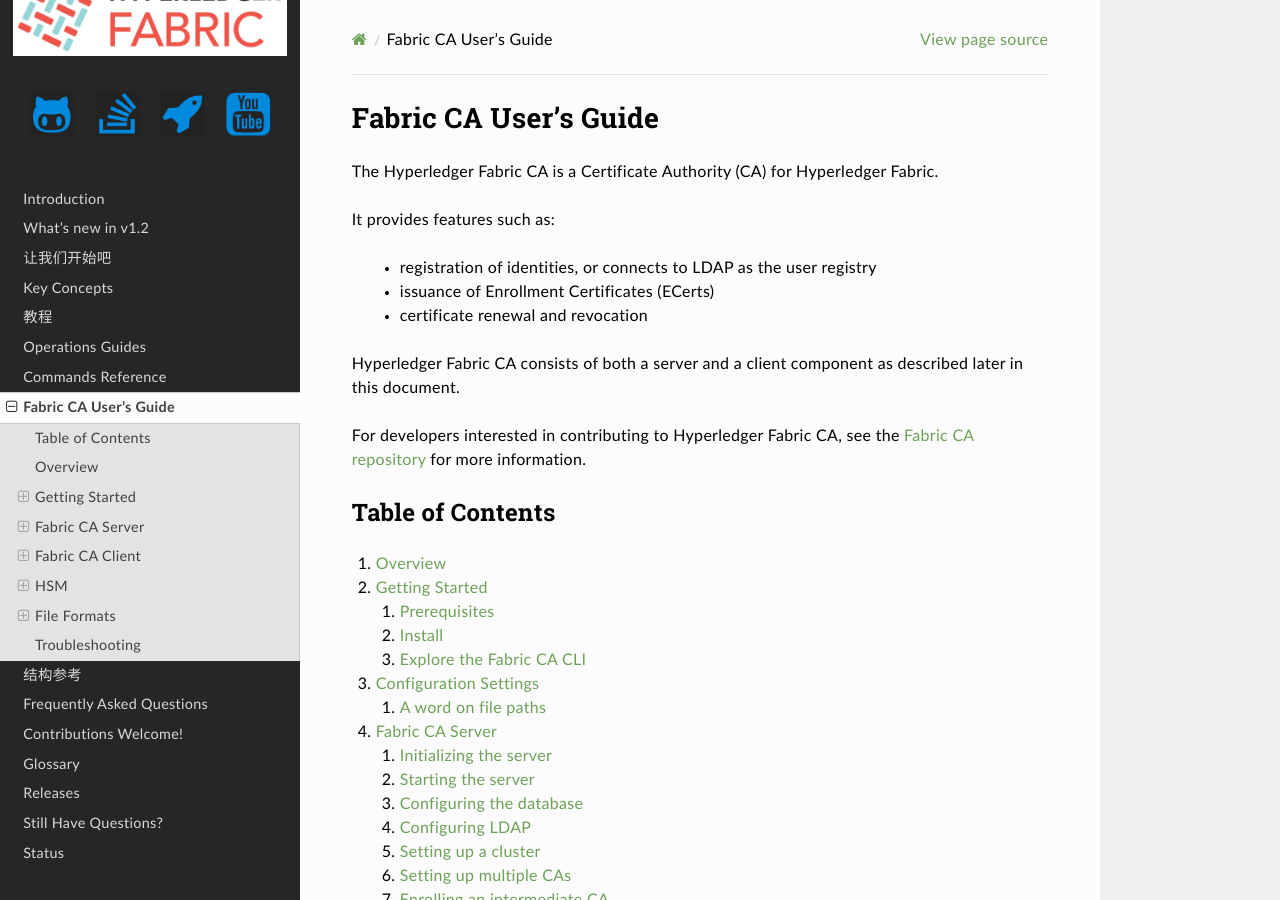
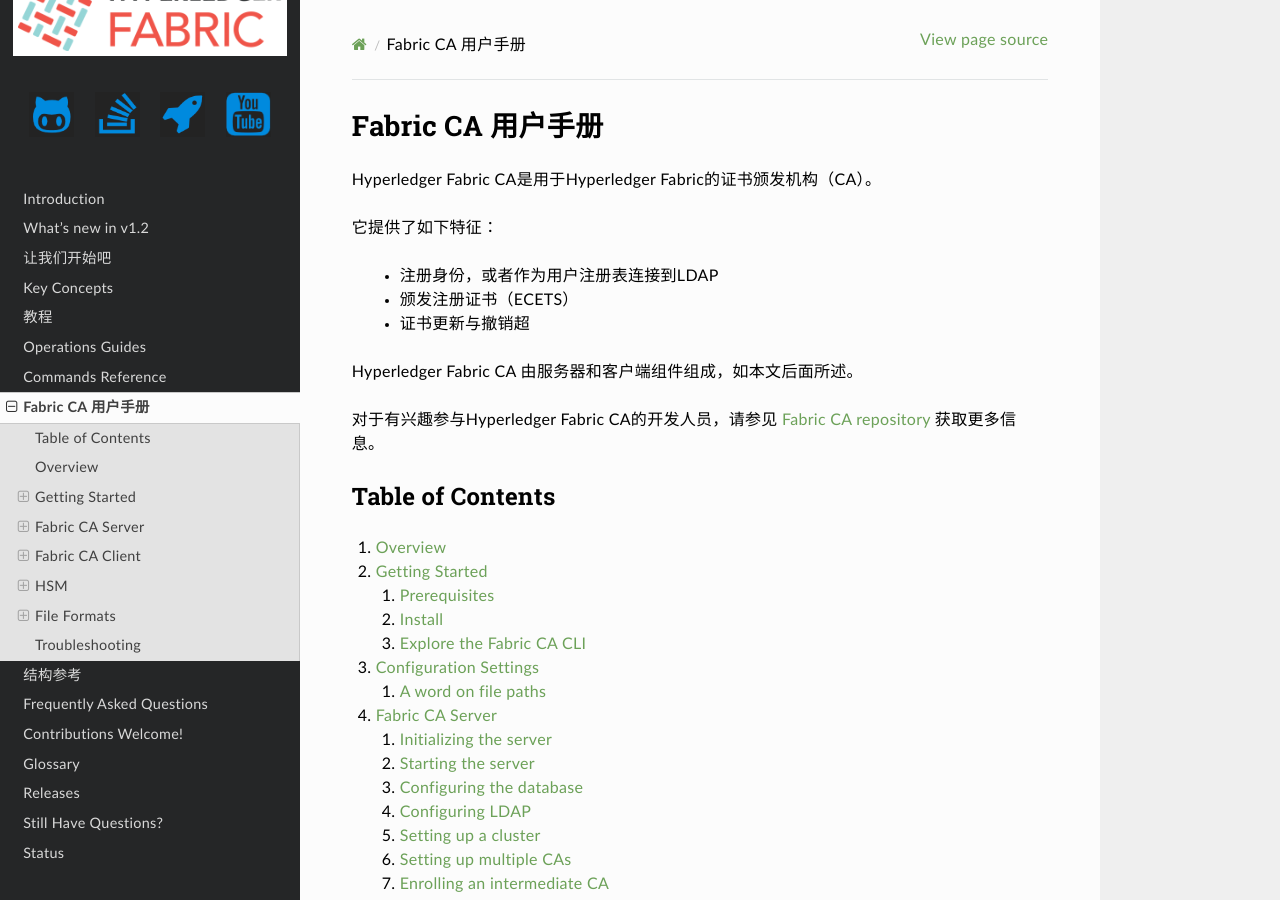
Before and after one commit to MangoDowner/hyperledger-fabric-docs-zh_CN, a Sphinx documentation site: the page built from source/users-guide.rst, in a window 1280 px wide and 900 px high. Built offline with Sphinx 7.4.7 and the Read the Docs theme 2.0.0, drawn with Linux system fonts in a browser that asks for light colours; formulas are drawn with MathJax 3.

Commit message:
汉化《Fabric CA 用户手册》（Fabric CA User's Guide）章节部分

```diff
--- a/source/users-guide.rst
+++ b/source/users-guide.rst
@@ -1,23 +1,19 @@
-Fabric CA User's Guide
+Fabric CA 用户手册
 ======================
 
-The Hyperledger Fabric CA is a Certificate Authority (CA)
-for Hyperledger Fabric.
-
-It provides features such as:
-
-  * registration of identities, or connects to LDAP as the user
-    registry
-  * issuance of Enrollment Certificates (ECerts)
-  * certificate renewal and revocation
-
-Hyperledger Fabric CA consists of both a server and a client component as
-described later in this document.
-
-For developers interested in contributing to Hyperledger Fabric CA, see the
-`Fabric CA repository <https://github.com/hyperledger/fabric-ca>`__ for more
-information.
-
+Hyperledger Fabric CA是用于Hyperledger Fabric的证书颁发机构（CA）。
+
+它提供了如下特征：
+
+  * 注册身份，或者作为用户注册表连接到LDAP
+  * 颁发注册证书（ECETS）
+  * 证书更新与撤销超
+
+Hyperledger Fabric CA 由服务器和客户端组件组成，如本文后面所述。
+
+对于有兴趣参与Hyperledger Fabric CA的开发人员，请参见
+`Fabric CA repository <https://github.com/hyperledger/fabric-ca>`__
+获取更多信息。
 
 .. _Back to Top:
 
```
